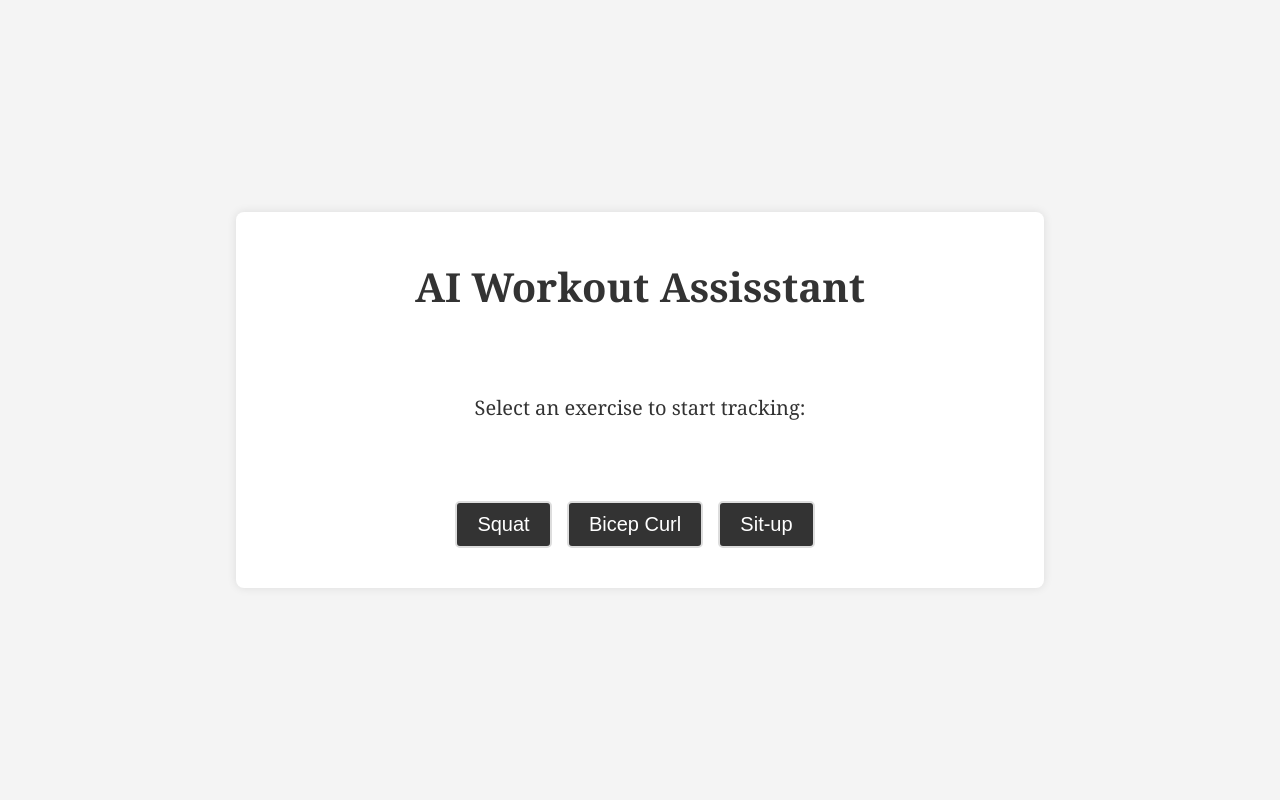
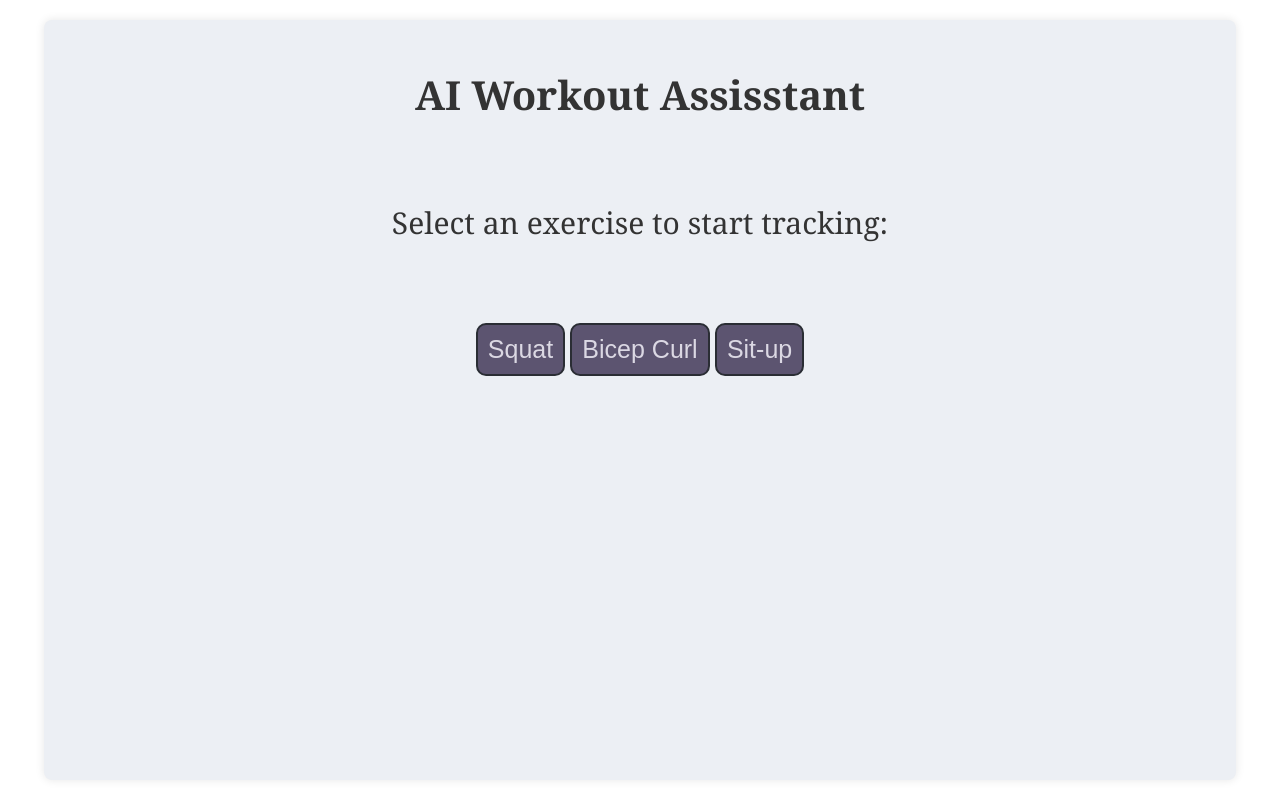
Before and after one commit to eshal26/AI-Workout-Assisstant, a Flask app: page / in a window 1280 px wide. Run offline with Flask 3, Linux system fonts and the light colour scheme.

Commit message:
updated-ui

```diff
--- a/static/styles.css
+++ b/static/styles.css
@@ -5,7 +5,7 @@ body {
     font-family: Georgia, 'Times New Roman', Times, serif;
     font-size: 20px;
     padding: 0;
-    background-color: #f4f4f4;
+    background-color: #fff;
     color: #333;
     display: flex;
     flex-direction: column;
@@ -15,14 +15,25 @@ body {
 }
 
 h1 {
-    color: #333;
+    color: #333; ;
 }
 
 .container {
-    width: 60%;
-    background: #fff;
-    padding: 20px;;
+    width: 90%;
+    height: 90vh;
+    background: 	#ECEFF4;
+    padding: 20px;
     border-radius: 8px;
+    box-shadow: 0 0 10px rgba(0,0,0,0.1);
+    text-align: center;
+}
+
+.container-vid {
+    width: 95%;
+    height: 95vh;
+    background: 	#ECEFF4;
+    border-radius: 8px;
+    padding: 5px;
     box-shadow: 0 0 10px rgba(0,0,0,0.1);
     text-align: center;
 }
@@ -32,7 +43,8 @@ h1 {
 }
 
 #exercise{
-    font-size: 30px;
+    font-size: 25px;
+    margin-top: 0px;
 }
 
 .form-group {
@@ -49,28 +61,25 @@ h1 {
     margin-right: 10px;
 }
 
+
+p{
+    font-size: 30px;
+    margin-top: 20px;
+}
+
 button {
-    padding: 10px 20px;
+    padding: 10px 10px;
     border: none;
-    border-radius: 4px;
-    background-color: #333;
-    color: #fff;
+    border-radius: 10px;
+    background-color:#5c5470 ;
+    color:#dbd8e3;
     font-size: 16px;
     cursor: pointer;
+    border: 2px solid #2A2D34 ;
 }
 
-.exercise-btn {
-    background-color: #333;
-    color: #fff;
-    font-size: 20px;
-    margin-right: 10px;
-    border-radius: 5px;
-    border: 2px solid #ddd;
-}
-
-.exercise-btn:hover {
-    background-color: #ddd;
-    color: #333;
+.exercise-btn{
+    font-size: 25px;
 }
 
 button:hover {
@@ -80,6 +89,7 @@ button:hover {
 
 #videoFeed {
     width: 100%;
+    height: 90vh;
     border: 2px solid #ddd;
     border-radius: 8px;
     box-shadow: 0 0 5px rgba(0,0,0,0.2);
@@ -93,9 +103,9 @@ button:hover {
 
 .radio-label {
     display: inline-block;
-    margin: 10px;
+    margin: 20px;
     position: relative;
-    padding-left: 35px; /* Adjust padding to account for the custom radio button */
+    padding-left: 35px;
     cursor: pointer;
     font-size: 18px;
 }
--- a/templates/video.html
+++ b/templates/video.html
@@ -7,8 +7,7 @@
     <link rel="stylesheet" href="{{ url_for('static', filename='styles.css') }}">
 </head>
 <body>
-    <div class="container">
-        <h1 id="exercise"></h1>
+    <div class="container-vid">
         <div class="video-container">
             <img id="videoFeed" alt="Video feed">
         </div>
```
Also changed, not shown: static/video.js (+0 -9 lines).
